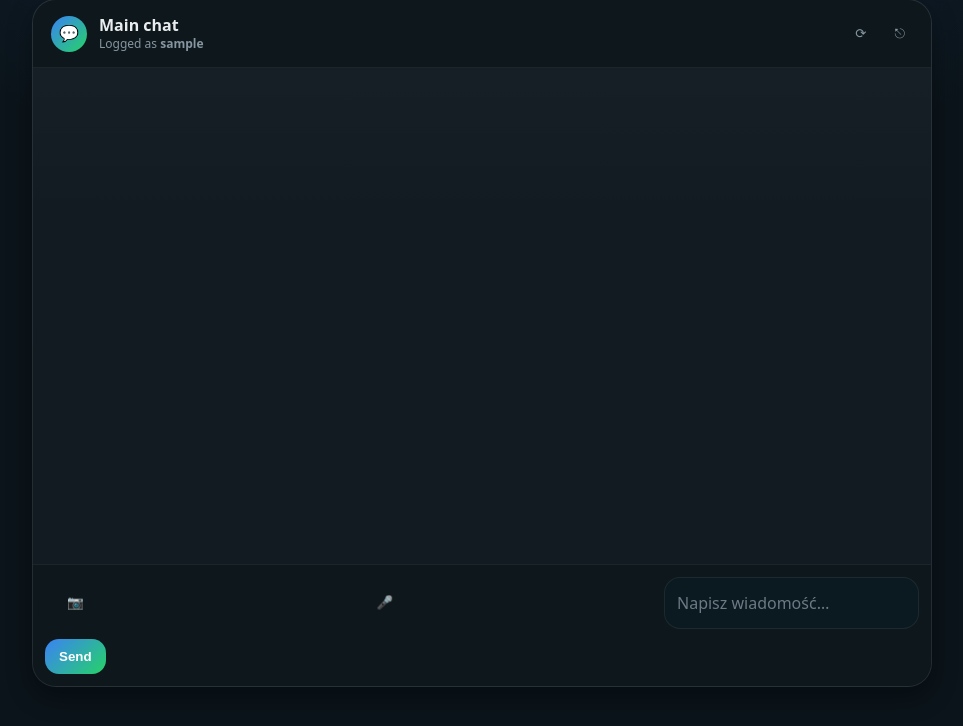
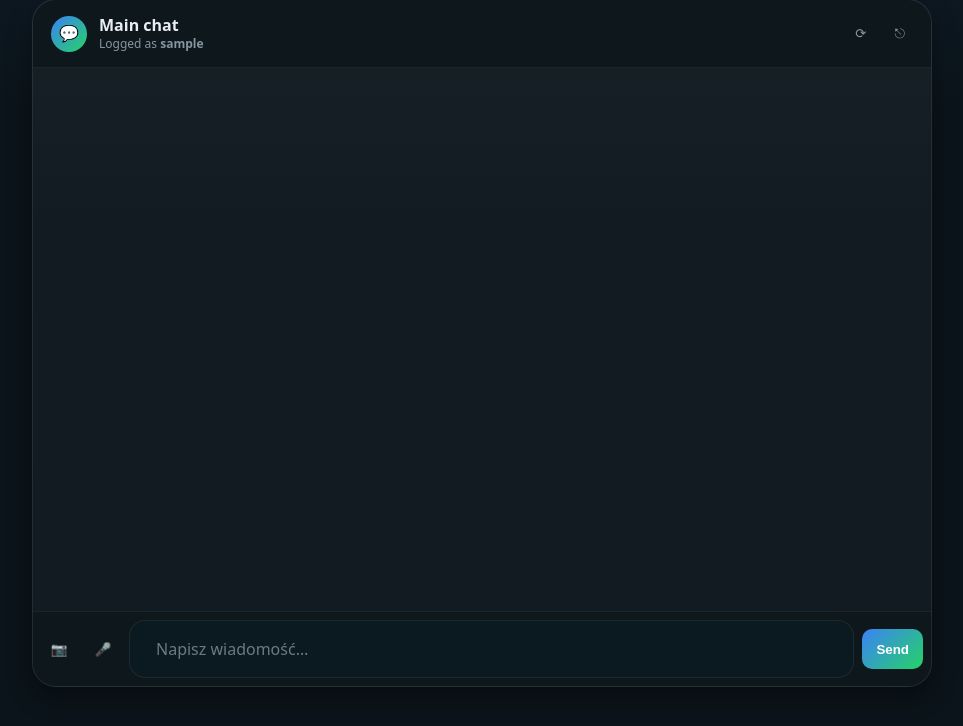
Before and after one commit to Hugebob1/MyChat, a Flask app: page /chat in a window 1280 px wide. Shown: the part 57-783 px from the top of the page, without its empty margins (158-1121 px from the left). Run offline with Flask 3, Linux system fonts and the light colour scheme; the visitor is signed in with stand-in values (Sample User, id 1); data comes from the database, SQL or seed files in the repository; data that the repository does not hold is empty; parts of the project's set-up code (start-up, migrations or seed data) failed here and were passed over.

Commit message:
fixed style of the chat

```diff
--- a/templates/mychat.html
+++ b/templates/mychat.html
@@ -143,10 +143,62 @@
     }
     .to-bottom.show { display: inline-flex; align-items: center; gap: 6px; }
 
-    /* Responsive */
+
     @media (max-width: 640px) {
       .chat-shell { height: 100vh; border-radius: 0; width: 100%; }
       .bubble { max-width: 90%; }
+    }
+
+    .composer {
+      display: flex;
+      align-items: center;
+      gap: 8px;
+      padding: 8px;
+    }
+
+    .composer .input {
+      flex: 1;
+      min-width: 0;
+    }
+
+    #messageInput {
+      width: 100%;
+      height: 44px;
+      font-size: 16px;
+      padding: 10px 14px;
+      border-radius: 12px;
+    }
+
+    .voice-btn {
+      width: 36px;
+      height: 36px;
+      border-radius: 999px;
+      line-height: 36px;
+      text-align: center;
+      padding: 0;
+      font-size: 16px;
+    }
+
+    .icon-btn {
+      width: 36px;
+      height: 36px;
+      border-radius: 999px;
+      display: inline-flex;
+      align-items: center;
+      justify-content: center;
+      padding: 0;
+    }
+
+    .send-btn {
+      height: 40px;
+      padding: 0 14px;
+      border-radius: 10px;
+    }
+
+    @media (max-width: 560px) {
+      #messageInput { height: 48px; font-size: 17px; }
+      .voice-btn, .icon-btn { width: 32px; height: 32px; font-size: 15px; }
+      .send-btn { height: 38px; }
     }
   </style>
 </head>
```
Also changed, not shown: git_images/index.png (added), git_images/ver.png (added).
